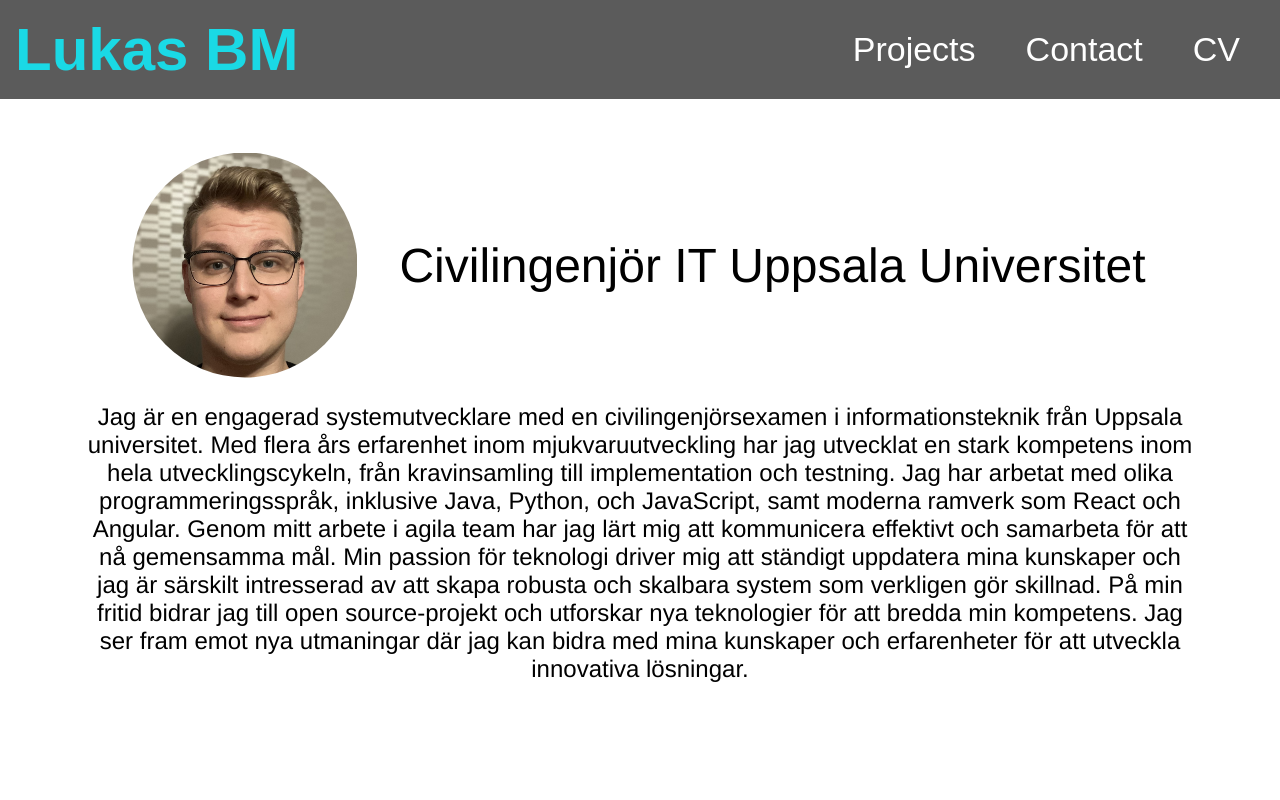
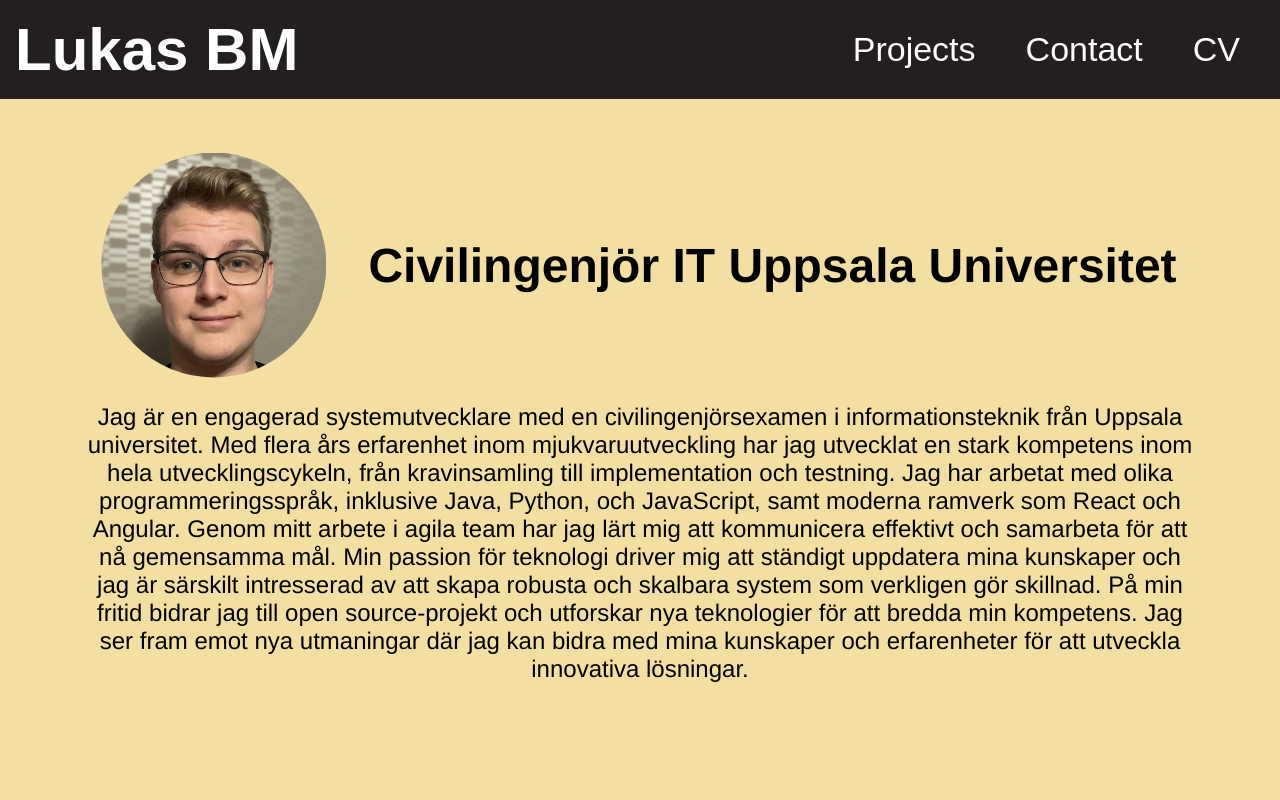
Before and after one commit to Lukasbygmal/Portfolio, a Vue app: page / in a window 1280 px wide. Shown: the top 800 px of the page. Built offline with nearby package versions, Linux system fonts and the light colour scheme.

Commit message:
Color theme

```diff
--- a/src/App.vue
+++ b/src/App.vue
@@ -90,7 +90,7 @@ header {
   top: 0; /* Align header to the top of the viewport */
   left: 0; /* Align header to the left of the viewport */
   right: 0; /* Align header to the right of the viewport */
-  background-color: rgba(51, 51, 51, 0.8);
+  background-color: #231F20;
   padding: 10px;
   display: flex;
   flex-wrap: wrap;
@@ -103,7 +103,7 @@ header {
   font-size: 60px;
   font-weight: bold;
   background-color: transparent;
-  color: #1AD9E5;
+  color: white;
   cursor: pointer;
   border: none;
   outline: none;
@@ -112,7 +112,7 @@ header {
 }
 
 .title-button:hover {
-  color: #0FACAF;
+  color: #808080;
 }
 
 .button-group {
@@ -133,7 +133,7 @@ header {
 }
 
 .button-group button:hover {
-  color: #0FACAF;
+  color: #808080;
 }
 
 .content {
--- a/src/components/ContactLayout.vue
+++ b/src/components/ContactLayout.vue
@@ -28,6 +28,7 @@
     text-align: center;
     justify-content: center;
     min-height: 100vh;
+    background-color: #BB4430;
   }
 
   .content-container {
--- a/src/components/LayoutDescription.vue
+++ b/src/components/LayoutDescription.vue
@@ -19,6 +19,7 @@
   <style scoped>
   .layout-description-title {
     font-size: 48px;
+    font-weight: bold;
     color: black;
     margin: 22px;
     background-color: transparent;
--- a/src/components/MainLayout.vue
+++ b/src/components/MainLayout.vue
@@ -28,6 +28,7 @@ export default {
   text-align: center;
   justify-content: center;
   min-height: 100vh;
+  background-color: #F3DFA2;
 }
 
 .content-container {
```
